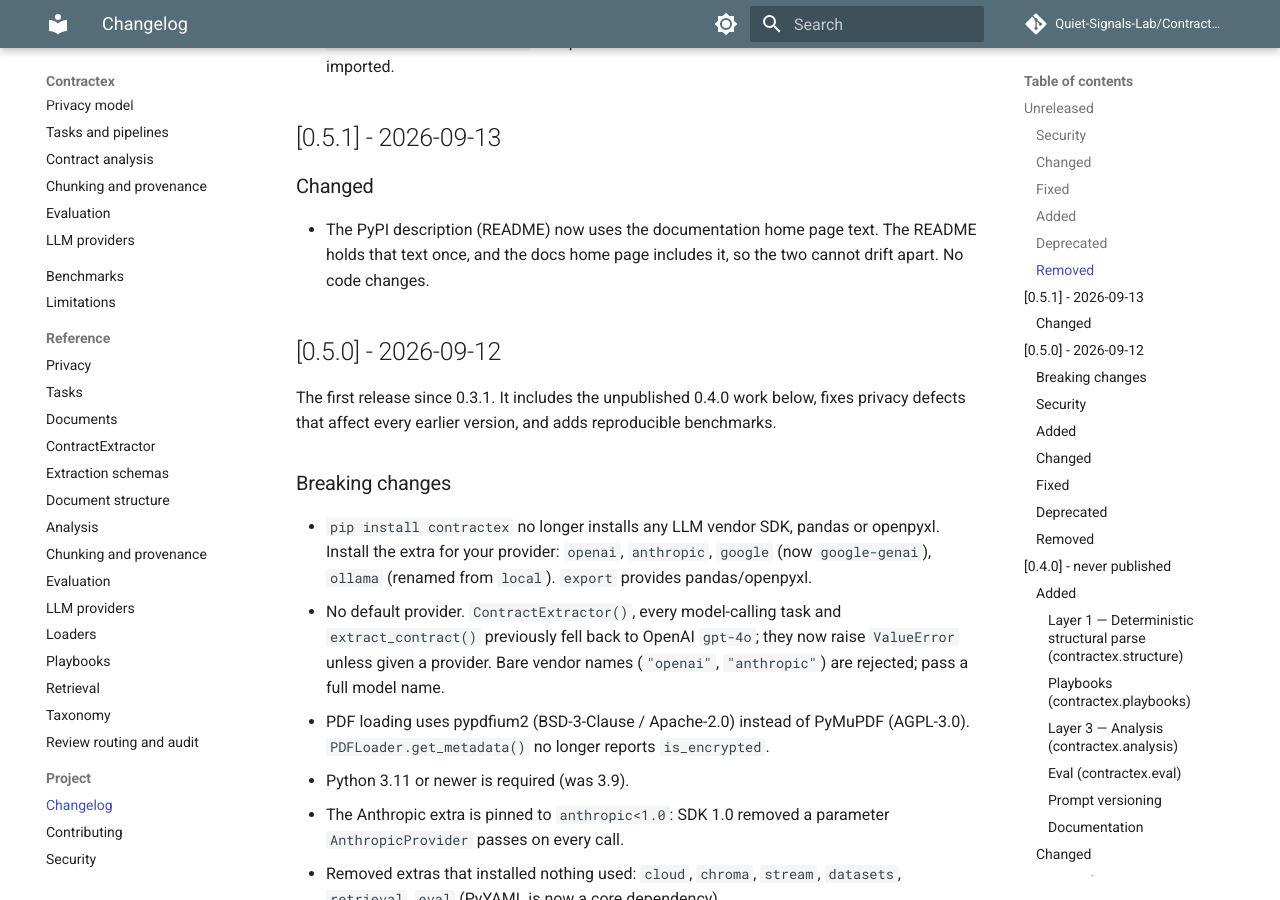
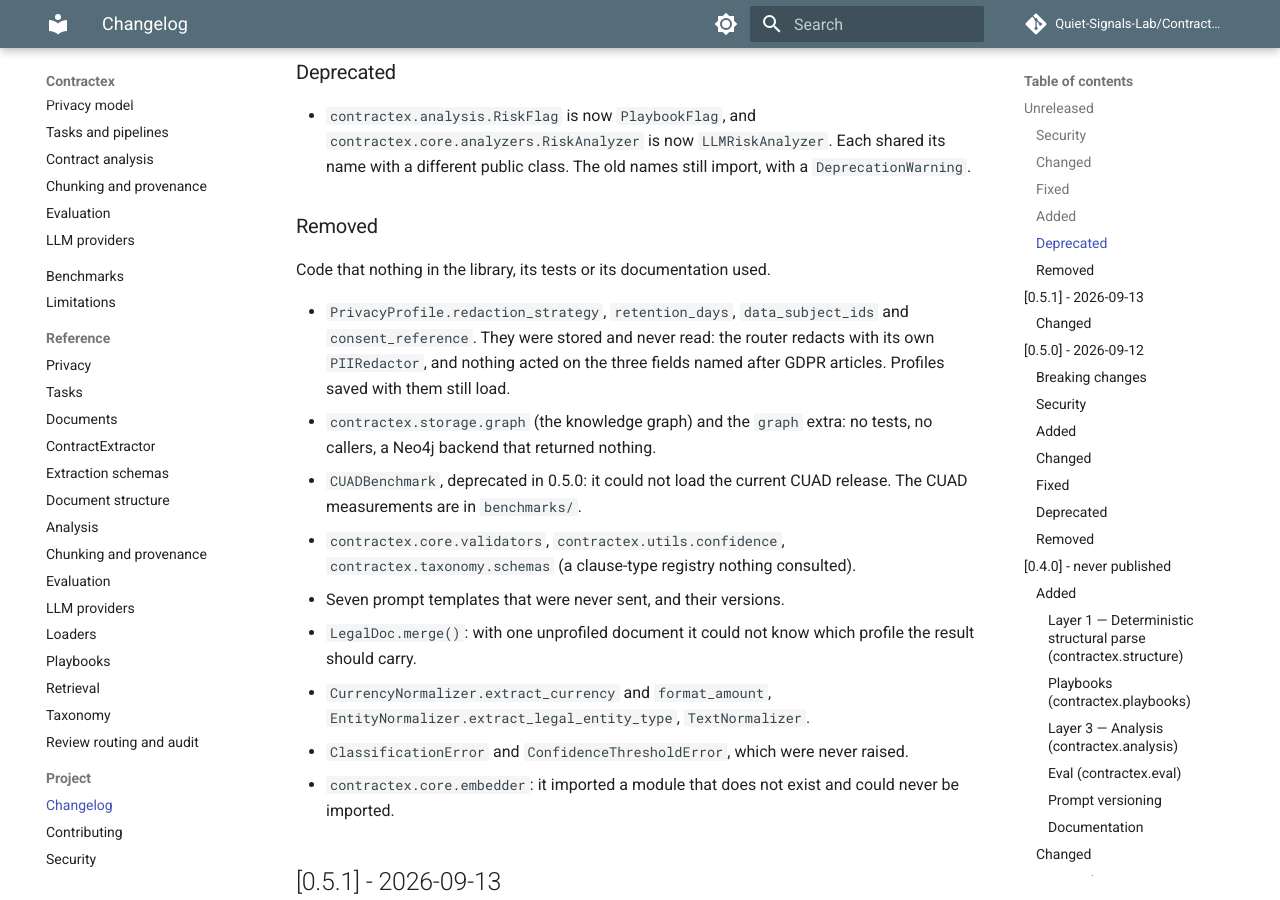
Before and after one commit to Quiet-Signals-Lab/Contractex-Legal-Tech-Library, an MkDocs documentation site: the page built from docs/project/changelog.md, in a window 1280 px wide and 900 px high, scrolled down 2700 px. Built offline with MkDocs 1.6.1 and Material for MkDocs 9.7.7, drawn with Linux system fonts in a browser that asks for light colours; comment, search, counter and statistics services are not loaded; some of the changed text lies outside the part shown.

Commit message:
docs: changelog and tasks guide for the removals and the risk task
Co-Authored-By: Claude <noreply@anthropic.com>

```diff
--- a/CHANGELOG.md
+++ b/CHANGELOG.md
@@ -61,6 +61,14 @@ wrong before, so read "Changed" before upgrading.
   the audit backend's table.  `add_embeddings.sql` creates 384-dimension
   vectors, matching schema v2.
 - `PIIDetector(use_presidio=True)` raises `ImportError` without Presidio.
+- `risk_analysis` after a `contract_extraction` that already analysed risks
+  reuses those results; the risk prompt used to be sent twice.  A failed
+  model call is listed in `doc.extracted["risk_warnings"]`.
+- `Contract.metadata.prompt_versions` lists the prompts that run sent; it
+  used to list every known prompt, two of which nothing sends.
+- RAG: a difference in jurisdiction, authority or date between sources is
+  described to the model as a difference.  It used to be announced as
+  "conflicting positions" although the sources are never compared.
 - `CalibrationAnalyzer` uses mean confidence per bin and rejects values
   outside [0, 1]; `ClauseAwareChunker` rejects a non-positive size.
 - Section `end_char` offsets cover the section's own body.
@@ -103,6 +111,25 @@ wrong before, so read "Changed" before upgrading.
 
 ### Removed
 
+Code that nothing in the library, its tests or its documentation used.
+
+- `PrivacyProfile.redaction_strategy`, `retention_days`, `data_subject_ids`
+  and `consent_reference`.  They were stored and never read: the router
+  redacts with its own `PIIRedactor`, and nothing acted on the three fields
+  named after GDPR articles.  Profiles saved with them still load.
+- `contractex.storage.graph` (the knowledge graph) and the `graph` extra:
+  no tests, no callers, a Neo4j backend that returned nothing.
+- `CUADBenchmark`, deprecated in 0.5.0: it could not load the current CUAD
+  release.  The CUAD measurements are in `benchmarks/`.
+- `contractex.core.validators`, `contractex.utils.confidence`,
+  `contractex.taxonomy.schemas` (a clause-type registry nothing consulted).
+- Seven prompt templates that were never sent, and their versions.
+- `LegalDoc.merge()`: with one unprofiled document it could not know which
+  profile the result should carry.
+- `CurrencyNormalizer.extract_currency` and `format_amount`,
+  `EntityNormalizer.extract_legal_entity_type`, `TextNormalizer`.
+- `ClassificationError` and `ConfidenceThresholdError`, which were never
+  raised.
 - `contractex.core.embedder`: it imported a module that does not exist and
   could never be imported.
 
```
Also changed, not shown: docs/guides/tasks.md (+1 -1 lines).
